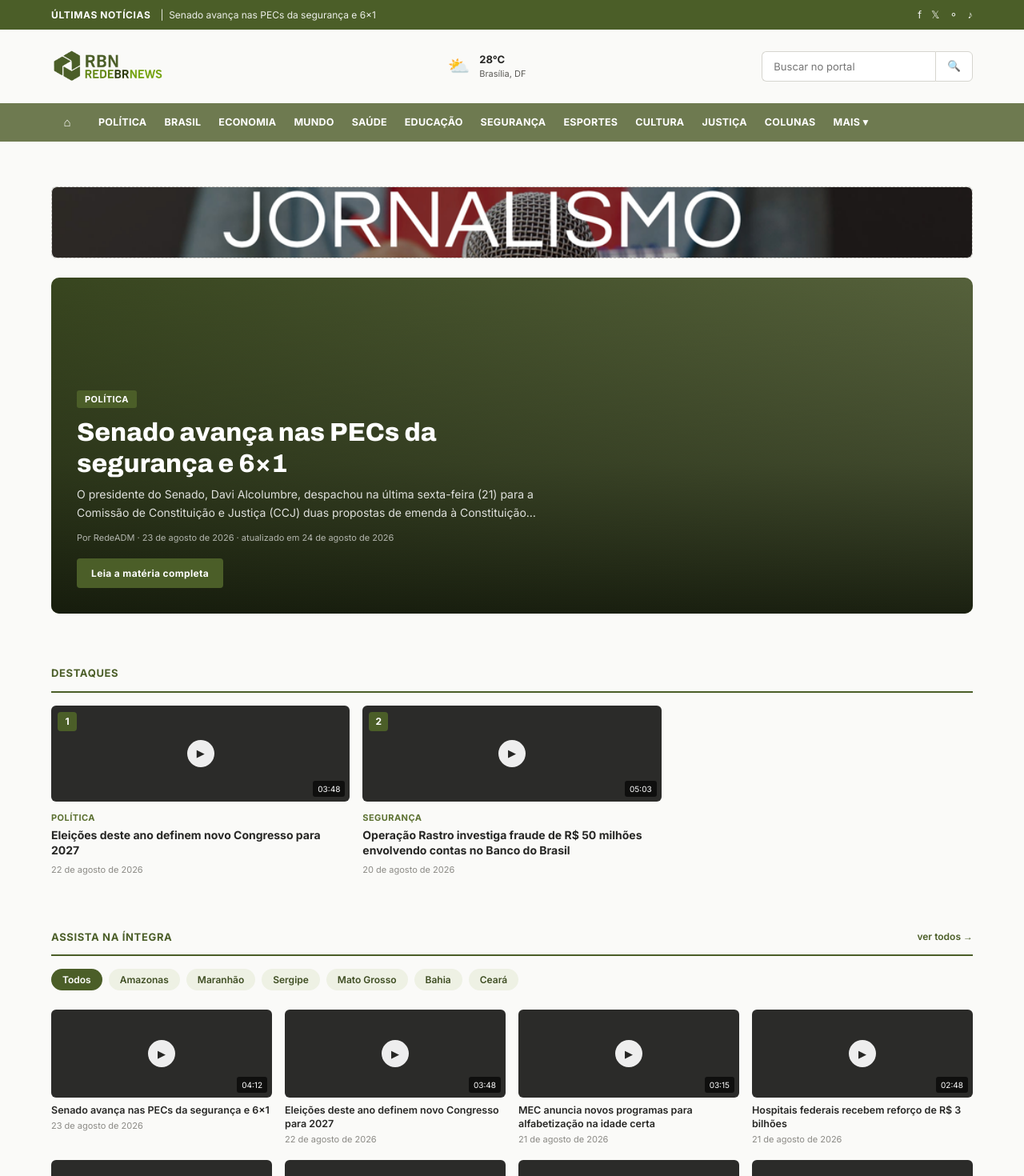
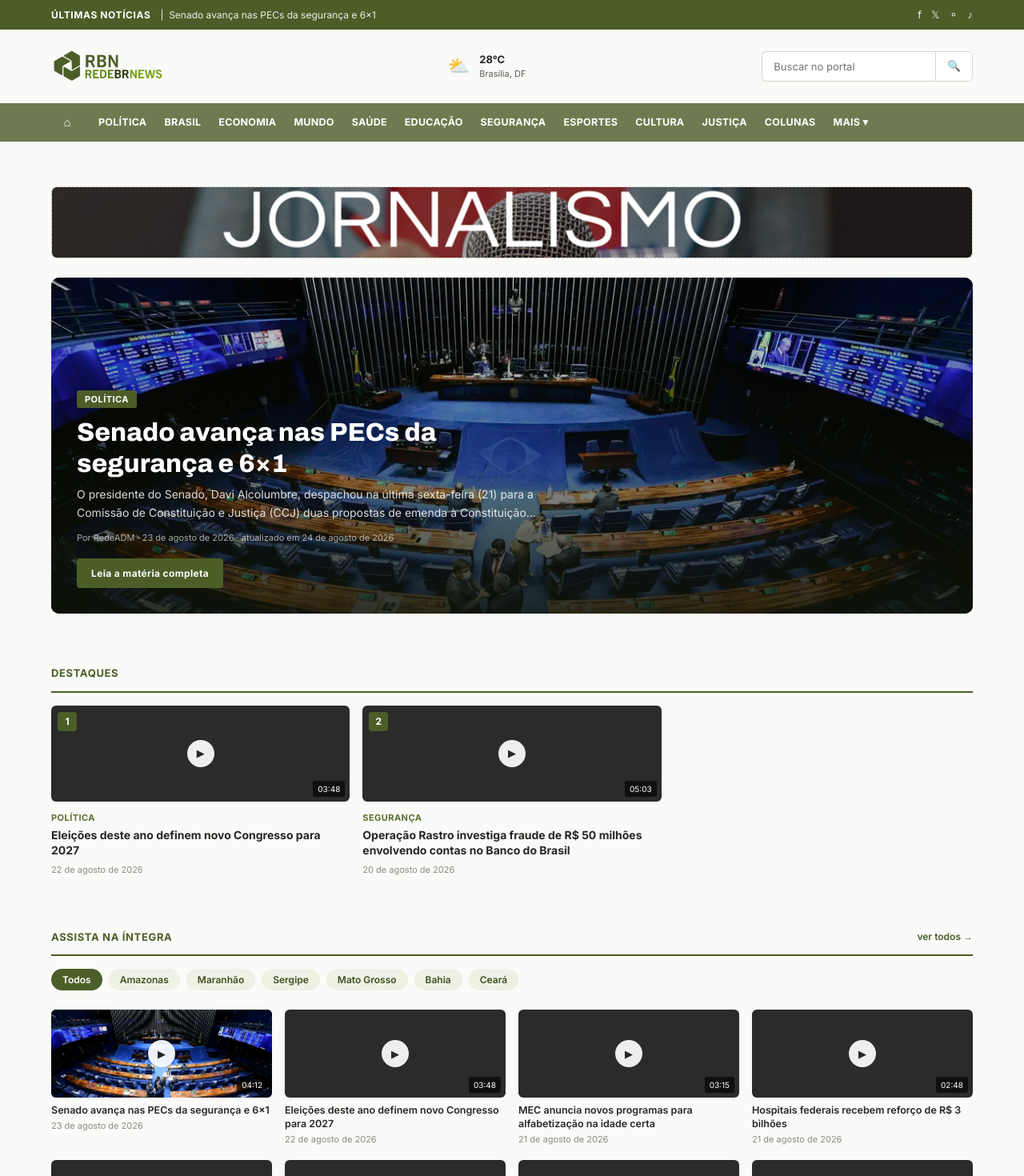
Before and after one commit to psantospro/redebrnews, a React (Vite) app: page / in a window 1280 px wide. Shown: the top 1470 px of the page at 80% size. Built offline with nearby package versions, Linux system fonts and the light colour scheme.

Commit message:
feat: foto do plenário do Senado no hero do destaque

```diff
--- a/src/components/cards.tsx
+++ b/src/components/cards.tsx
@@ -1,6 +1,11 @@
 import { Link } from 'react-router-dom';
 import { EDITORIAS, formatDate } from '../data/site';
 import type { Article } from '../types';
+
+/** Resolve imagem de /public respeitando o base path (GitHub Pages usa /redebrnews/). */
+export function assetUrl(path: string): string {
+  return `${import.meta.env.BASE_URL}${path.replace(/^\//, '')}`;
+}
 
 export function Thumb({
   article,
@@ -13,7 +18,7 @@ export function Thumb({
 }) {
   return (
     <div className={`thumb${dark || article.kind !== 'blog' ? ' thumb--dark' : ''} ${className}`}>
-      {article.imageUrl && <img src={article.imageUrl} alt="" loading="lazy" />}
+      {article.imageUrl && <img src={assetUrl(article.imageUrl)} alt="" loading="lazy" />}
       {article.kind !== 'blog' && <span className="thumb__play">▶</span>}
       {article.duration && <span className="thumb__duration">{article.duration}</span>}
     </div>
@@ -45,7 +50,7 @@ export function FeaturedArticleCard({ article, tag = 'Destaque', ctaLabel = 'Lei
   return (
     <div className="hero-card">
       {article.imageUrl && (
-        <img className="hero-card__image" src={article.imageUrl} alt="" />
+        <img className="hero-card__image" src={assetUrl(article.imageUrl)} alt="" />
       )}
       <div className="hero-card__overlay" />
       <div className="hero-card__content">
--- a/src/data/articles.ts
+++ b/src/data/articles.ts
@@ -16,6 +16,7 @@ export const ARTICLES: Article[] = [
     author: 'RedeADM',
     publishedAt: '2026-08-23',
     updatedAt: '2026-08-24',
+    imageUrl: 'imagem do senado.webp',
     duration: '04:12',
     views: 18400,
     featured: true,
```
Also changed, not shown: public/imagem do senado.webp (added).
